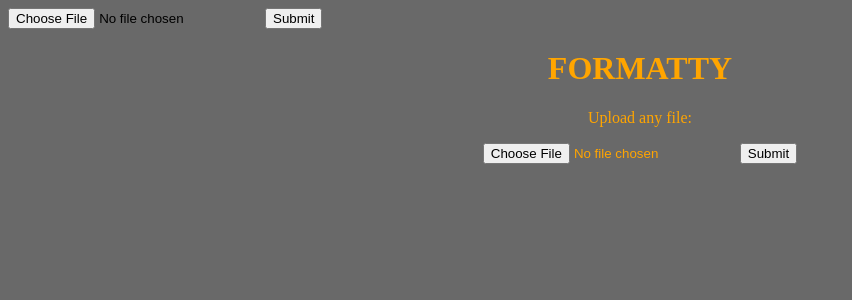
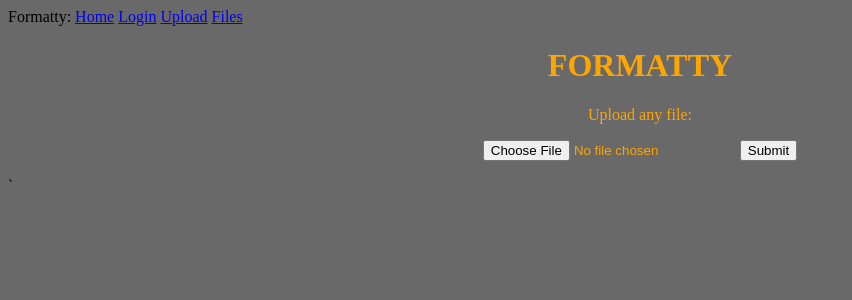
Before and after one commit to ferahy/Formatty---File-Converter-, a Flask app: page / in a window 1280 px wide. Shown: the top 300 px of the page, without its empty margins (0-852 px from the left). Run offline with Flask 2, Linux system fonts and the light colour scheme; parts of the project's set-up code (start-up, migrations or seed data) failed here and were passed over.

Commit message:
Update home.html

```diff
--- a/templates/home.html
+++ b/templates/home.html
@@ -1,11 +1,12 @@
 <html>
    <body>
-      <form action = "/upload" method = "POST"
-         enctype = "multipart/form-data">
-         <input type = "file" name = "file" />
-         <input type = "submit"/>
-      </form>
-   </body>
+
+   <div> Formatty: <a href="/">Home</a>
+    <a href="/login">Login</a>
+    <a href="/upload">Upload</a>
+    <a href="/files">Files</a>
+
+  </body>
 </html>
 
 <head>
@@ -31,4 +32,4 @@
 </p>
 
 </body>
-</html>
+</html`>`
```
